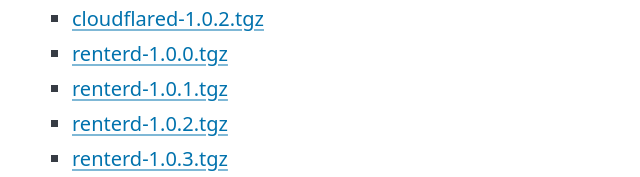
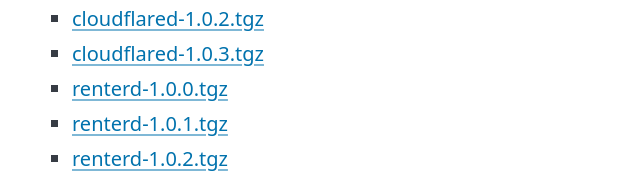
Before and after one commit to artur9010/charts, a plain HTML site: page docs/index.html in a window 1280 px wide. Shown: the part 384-561 px from the top of the page, 8-648 px from the left. Drawn offline with nearby package versions, Linux system fonts and the light colour scheme.

```diff
--- a/docs/index.html
+++ b/docs/index.html
@@ -18,6 +18,7 @@
   <li><a href="cloudflared-1.0.0.tgz">cloudflared-1.0.0.tgz</a></li>
   <li><a href="cloudflared-1.0.1.tgz">cloudflared-1.0.1.tgz</a></li>
   <li><a href="cloudflared-1.0.2.tgz">cloudflared-1.0.2.tgz</a></li>
+  <li><a href="cloudflared-1.0.3.tgz">cloudflared-1.0.3.tgz</a></li>
   <li><a href="renterd-1.0.0.tgz">renterd-1.0.0.tgz</a></li>
   <li><a href="renterd-1.0.1.tgz">renterd-1.0.1.tgz</a></li>
   <li><a href="renterd-1.0.2.tgz">renterd-1.0.2.tgz</a></li>
```
Also changed, not shown: 4 other files.
